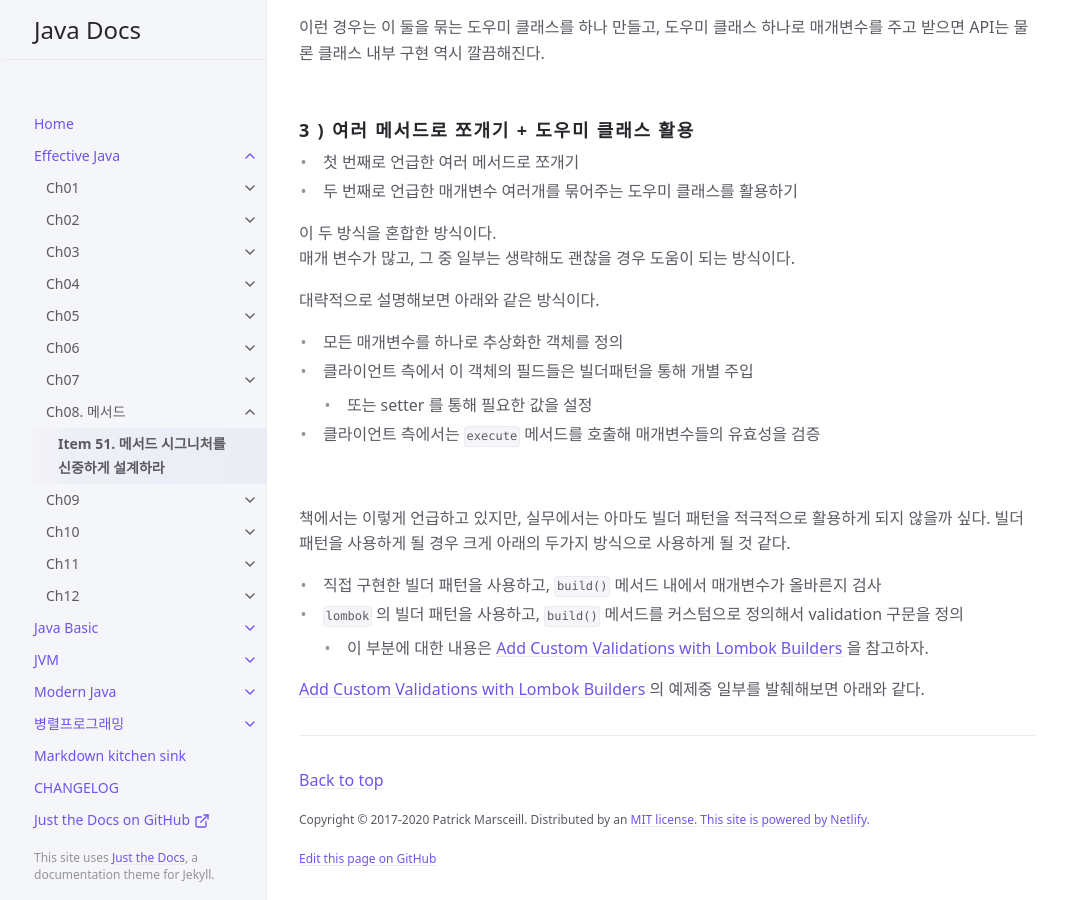
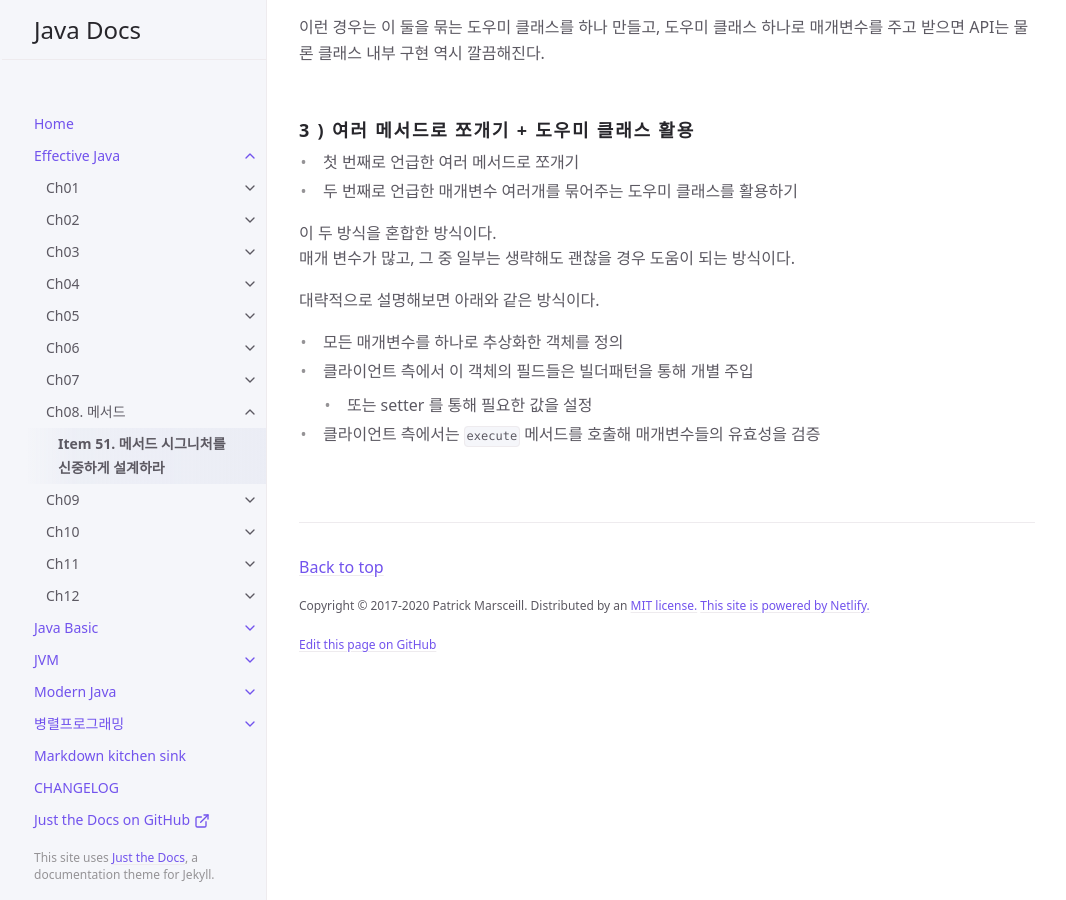
Before and after one commit to gosgjung/0-docs-study-java, a Jekyll site: the page built from docs/effective-java/chapter08/Item 51. 메서드 시그니처를 신중하게 설계하라.md, in a window 1280 px wide and 900 px high, scrolled down 4107 px. Shown: the whole window, without its empty margins (105-1171 px from the left). Built offline with Jekyll 4.4.1, drawn with Linux system fonts in a browser that asks for light colours.

```diff
--- a/docs/effective-java/chapter08/Item 51. 메서드 시그니처를 신중하게 설계하라.md
+++ b/docs/effective-java/chapter08/Item 51. 메서드 시그니처를 신중하게 설계하라.md
@@ -191,11 +191,3 @@ List 인터페이스는 아래의 메서드들을 통해 기능을 두개로 분
 - 클라이언트 측에서는 `execute` 메서드를 호출해 매개변수들의 유효성을 검증
 
 <br>
-
-책에서는 이렇게 언급하고 있지만, 실무에서는 아마도 빌더 패턴을 적극적으로 활용하게 되지 않을까 싶다. 빌더 패턴을 사용하게 될 경우 크게 아래의 두가지 방식으로 사용하게 될 것 같다.
-
-- 직접 구현한 빌더 패턴을 사용하고, `build()` 메서드 내에서 매개변수가 올바른지 검사
-- `lombok` 의 빌더 패턴을 사용하고, `build()` 메서드를 커스텀으로 정의해서 validation 구문을 정의
-  - 이 부분에 대한 내용은 [Add Custom Validations with Lombok Builders](https://trguduru.github.io/2019/06/add-custom-validations-with-lombok-builders/) 을 참고하자.
-
-[Add Custom Validations with Lombok Builders](https://trguduru.github.io/2019/06/add-custom-validations-with-lombok-builders/) 의 예제중 일부를 발췌해보면 아래와 같다.
```
